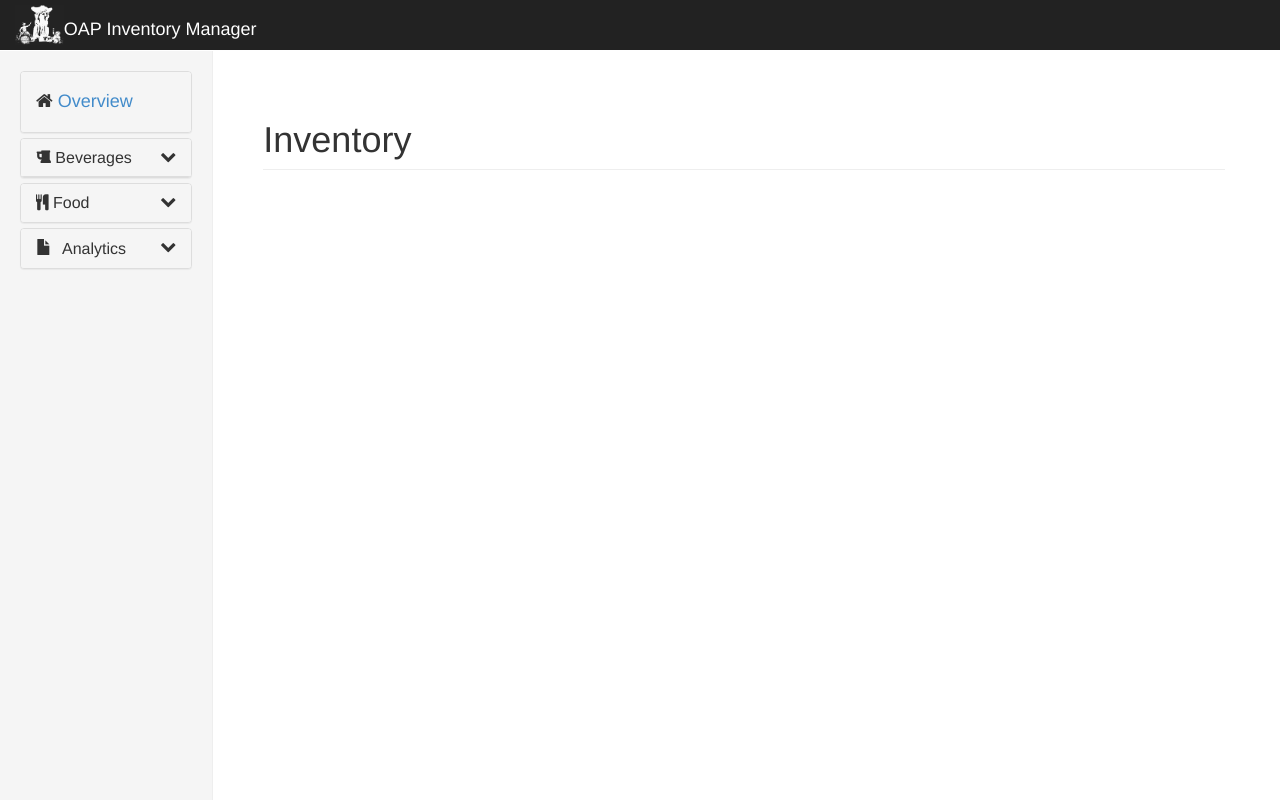
After one commit to EGoobie/OAPp, a PHP site: page /index.php in a window 1280 px wide, after a click that opens the changed part. The commit adds this page. Run offline with PHP 8.4, Linux system fonts and the light colour scheme; data that the repository does not hold is empty; some libraries are stand-ins or nearby versions.

Commit message:
php pages are now included in dev

```diff
--- /dev/null
+++ b/index.php
@@ -0,0 +1,196 @@
+
+<!DOCTYPE html>
+<html lang="en">
+  <head>
+    <meta charset="utf-8">
+    <meta http-equiv="X-UA-Compatible" content="IE=edge">
+    <meta name="viewport" content="width=device-width, initial-scale=1">
+    <meta name="description" content="">
+    <meta name="author" content="">
+    <link rel="shortcut icon" href="../../assets/ico/favicon.ico">
+
+    <title>OApp main page</title>
+
+    <!-- Bootstrap core CSS -->
+	<script src="js\jquery-2.1.1.min.js"></script>
+	<script src="js\bootstrap.min.js"></script>
+    <link href="css\bootstrap.min.css" rel="stylesheet">
+
+    <!-- Custom styles for this template -->
+    <link href="css\oappMain.css" rel="stylesheet">
+	<link href="css\component.css" rel="stylesheet">
+	<link href="css\font-awesome.min.css" rel="stylesheet">
+
+	<!--Accordion Script -->
+	<script src="js\accordion.js"></script>
+	<script src="js\collapse.js"></script>
+	<script src="js\jquery.redirect.min.js" type="text/javascript"></script>
+    <!-- Just for debugging purposes. Don't actually copy this line! -->
+    <!--[if lt IE 9]><script src="../../assets/js/ie8-responsive-file-warning.js"></script><![endif]-->
+
+	<!--PHP includes-->
+		<?php
+		 require($_SERVER['DOCUMENT_ROOT']."/dataTest.php");
+		 $data= new dataTest();
+		?>
+
+    <!-- HTML5 shim and Respond.js IE8 support of HTML5 elements and media queries -->
+    <!--[if lt IE 9]>
+      <script src="https://oss.maxcdn.com/libs/html5shiv/3.7.0/html5shiv.js"></script>
+      <script src="https://oss.maxcdn.com/libs/respond.js/1.4.2/respond.min.js"></script>
+    <![endif]-->
+  </head>
+
+  <body>
+     <div class="navbar navbar-inverse navbar-fixed-top" role="navigation">
+      <div class="container-fluid">
+		 <div class="navbar-header">
+		  <button type="button" class="navbar-toggle" data-toggle="collapse" data-target=".sidebar">
+			 <span class="sr-only">Toggle navigation</span>
+             <span class="icon-bar"></span>
+             <span class="icon-bar"></span>
+             <span class="icon-bar"></span>
+           </button>
+          <a class="navbar-brand" href="index.html"><img  id="oapIcon" height="40px" src="oapIconB.jpg"  alt="The best place on Earth">OAP Inventory Manager</a>
+        </div>
+      </div>
+
+    </div>
+
+    <div class="container-fluid" id="sidebar" role="navigation">
+
+		<div class="row">
+			<div class="col-sm-3 col-md-2 sidebar">
+
+				<!--<ul class="nav nav-sidebar">
+					<li class="active"><a href="#">Overview</a></li>
+				</ul>
+				<ul class="nav nav-sidebar" id="accordion">
+					<?php
+						//$catQuery=$data->getCategories();
+						//foreach($catQuery as $category){
+							//$catName= $category['category'];?>
+						<li><div><a href="#"><?php //echo $catName;?></a><a href="#"><span class="glyphicon glyphicon-chevron-down pull-right"></span></a></div>
+						<ul>
+							<?php
+								//$prodQuery=$data->getProducts($catName);
+								//foreach($prodQuery as $product){
+									//$prodName= $product['name'];?>
+									<li><a href="#"><?php //echo $prodName;?></a></li>
+							<?php //} ?>
+						</ul>
+						</li>
+						<?php //} ?>
+				</ul>-->
+
+				<div class="panel-group" id="accordion">
+				<div class="panel panel-default">
+                    <div class="panel-heading">
+                        <h4 class="active">
+                            <i class="fa fa-home"></i>
+                            </span><a href ="#">Overview</a> </a>
+                        </h4>
+                    </div>
+
+                </div>
+                <div class="panel panel-default">
+                    <div class="panel-heading">
+                        <h4 class="panel-title">
+                            <a data-toggle="collapse" data-parent="#accordion" href="#collapseOne"><i class="fa fa-beer"></i>
+                            <a id= "Beverages" href = "#" onclick="linkCategory('Beverages');return false;">Beverages</a><i data-toggle="collapse" data-parent="#accordion" href="#collapseOne" class="fa fa-chevron-down pull-right"></i> </a>
+                        </h4>
+                    </div>
+                    <div id="collapseOne" class="panel-collapse collapse">
+                        <div class="panel-body">
+                            <table class="table">
+                                <?php
+								$prodQuery=$data->getProducts('Beverages');
+								foreach($prodQuery as $product){
+									$prodName= $product['name'];?>
+								<tr>
+                                    <td>
+                                        <a href="#"><?php echo $prodName;?></a>
+										<span class="badge">4</span>
+                                    </td>
+                                </tr>
+								<?php } ?>
+                            </table>
+                        </div>
+                    </div>
+                </div>
+                <div class="panel panel-default">
+                    <div class="panel-heading">
+                        <h4 class="panel-title">
+                            <a data-toggle="collapse" data-parent="#accordion" href="#collapseTwo"><i class="fa fa-cutlery"></i>
+                            <a id="Food" href = "#" onclick="linkCategory('Food');return false;">Food</a><i data-toggle="collapse" data-parent="#accordion" href="#collapseTwo" class="fa fa-chevron-down pull-right"></i> </a>
+                        </h4>
+                    </div>
+                    <div id="collapseTwo" class="panel-collapse collapse">
+                        <div class="panel-body">
+                            <table class="table">
+                                <?php
+								$prodQuery=$data->getProducts('Food');
+								foreach($prodQuery as $product){
+									$prodName= $product['name'];?>
+								<tr>
+                                    <td>
+                                        <a href="#"><?php echo $prodName;?></a>
+										<span class="badge">4</span>
+                                    </td>
+                                </tr>
+								<?php } ?>
+                            </table>
+                        </div>
+                    </div>
+                </div>
+                <div class="panel panel-default">
+                    <div class="panel-heading">
+                        <h4 class="panel-title">
+                            <a data-toggle="collapse" data-parent="#accordion" href="#collapseThree"><span class="glyphicon glyphicon-file">
+                            </span><a href = productPage.html>Analytics</a><i data-toggle="collapse" data-parent="#accordion" href="#collapseThree" class="fa fa-chevron-down pull-right"></i> </a>
+                        </h4>
+                    </div>
+                    <div id="collapseThree" class="panel-collapse collapse">
+                        <div class="panel-body">
+                            <table class="table">
+                                <tr>
+                                    <td>
+                                        <span class="glyphicon glyphicon-usd"></span><a href="#">Sales</a>
+                                    </td>
+                                </tr>
+                            </table>
+                        </div>
+                    </div>
+                </div>
+            </div>
+			</div>
+			</div>
+		<div class="col-sm-9 col-sm-offset-3 col-md-10 col-md-offset-2 main">
+			<h1 class="page-header">Inventory</h1>
+		</div>
+	</div>
+
+
+
+	<script language="javascript">
+		function linkCategory($category){
+			console.log("function called");
+			$.redirect('productPage.php', { 'Category': $category}, 'POST' );
+		}
+	</script>
+
+    <!-- Bootstrap core JavaScript
+    ================================================== -->
+    <!-- Placed at the end of the document so the pages load faster -->
+
+    <!-- <script src="js/bootstrap.min.js"></script> -->
+
+    <!--<script src="js\docs.min.js"></script>-->
+	<script src="js\classie.js"></script>
+	<!--<script src="js\gnmenu.js"></script>
+
+	<script>
+		new gnMenu( document.getElementById( 'gn-menu' ) );
+	</script>-->
+  </body>
+</html>
```
Also changed, not shown: dataTest.php (+34 -2 lines), productPage.php (added, +237 -0 lines).
